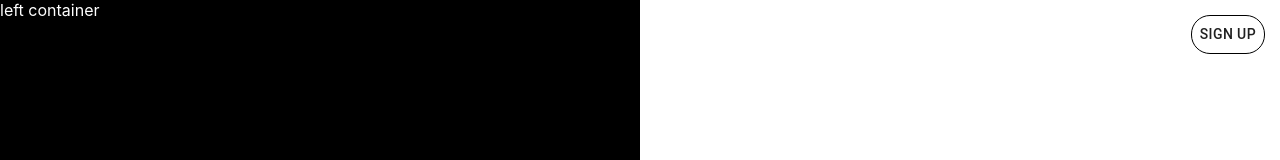
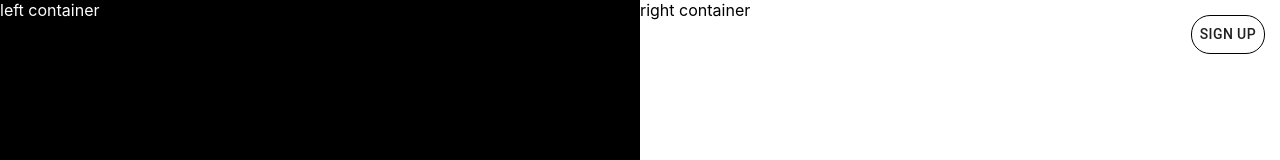
Before and after one commit to hatchways/fe-tutorial-1, a React (Create React App) app: page / in a window 1280 px wide. Shown: the top 160 px of the page. Built offline with nearby package versions, Linux system fonts and the light colour scheme.

Commit message:
change button in container

```diff
--- a/src/App.js
+++ b/src/App.js
@@ -29,9 +29,10 @@ function App() {
     <Grid container style={{ height: "100vh" }}>
       <Grid item xs={6} className={classes.leftContainer}>
         left container
+        <Button className={classes.signUp}>Sign up</Button>
       </Grid>
       <Grid item xs={6} className={classes.rightContainer}>
-        <Button className={classes.signUp}>Sign up</Button>
+        right container
       </Grid>
     </Grid>
   );
```
